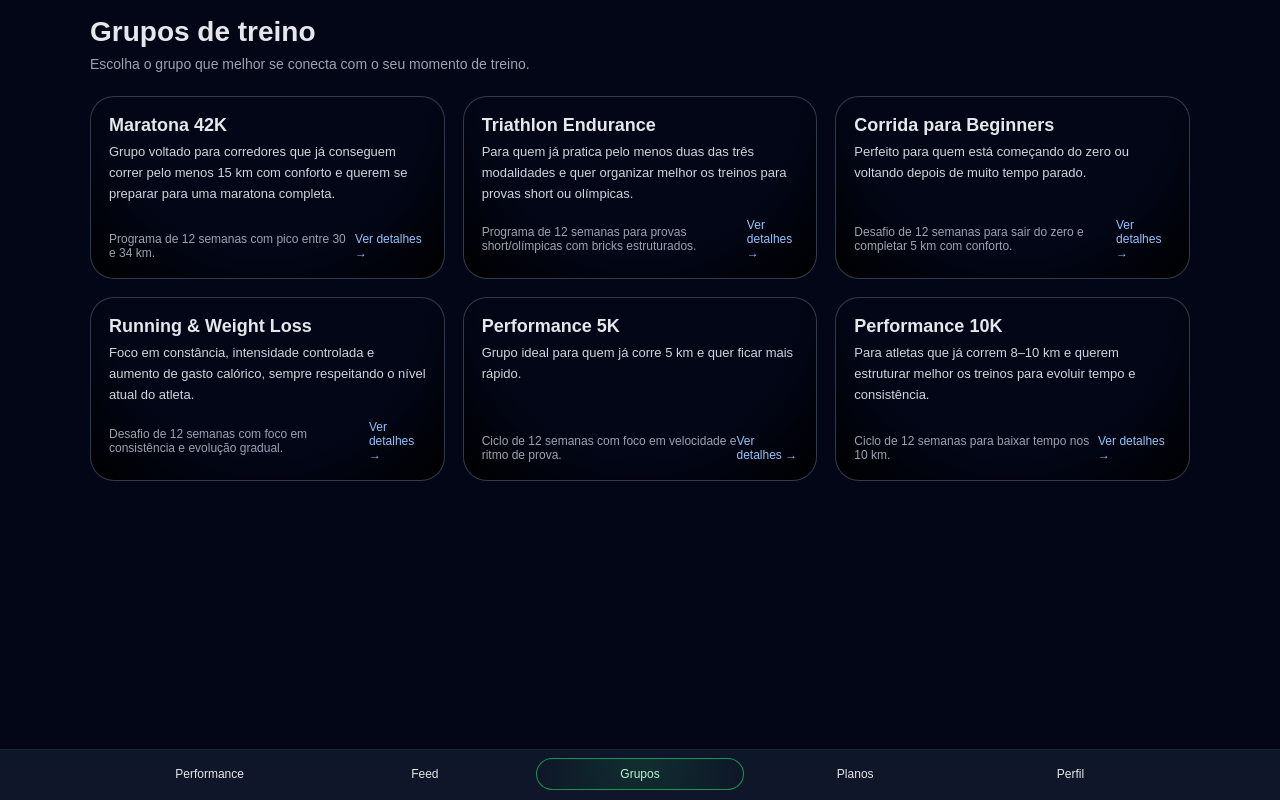
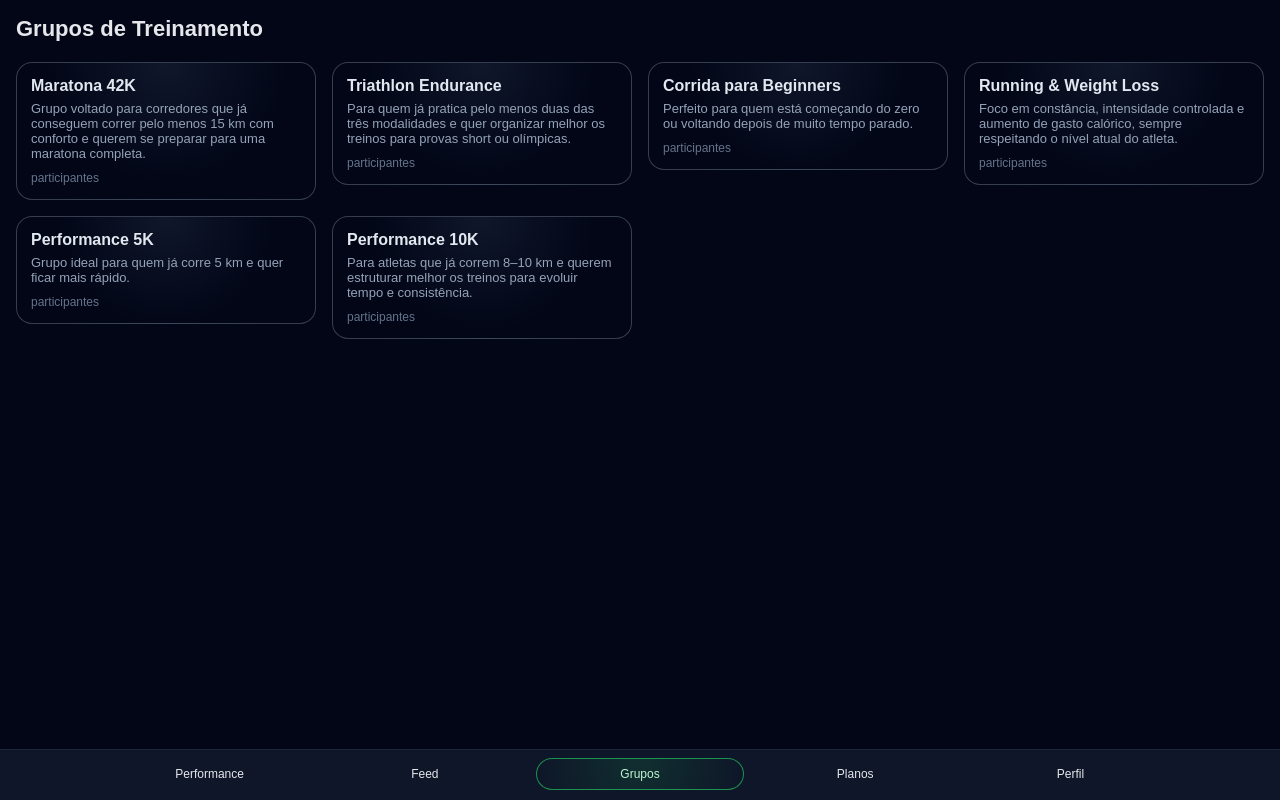
Before and after one commit to rafaelmorch/sportplatform, a Next.js app: page /groups in a window 1280 px wide. Built offline with nearby package versions, Linux system fonts and the light colour scheme.

Commit message:
Fix group members field and make cards clickable

```diff
--- a/app/groups/page.tsx
+++ b/app/groups/page.tsx
@@ -1,7 +1,7 @@
 // app/groups/page.tsx
 import Link from "next/link";
+import { trainingGroups } from "./groups-data";
 import BottomNavbar from "@/components/BottomNavbar";
-import { trainingGroups } from "./groups-data";
 
 export default function GroupsPage() {
   return (
@@ -11,118 +11,72 @@ export default function GroupsPage() {
         background: "#020617",
         color: "#e5e7eb",
         padding: "16px",
-        paddingBottom: "80px"
+        paddingBottom: "80px",
+      }}
+    >
+      <h1 style={{ fontSize: 22, fontWeight: 700, marginBottom: 20 }}>
+        Grupos de Treinamento
+      </h1>
+
+      <div
+        style={{
+          display: "grid",
+          gridTemplateColumns: "repeat(auto-fit, minmax(240px, 1fr))",
+          gap: 16,
+        }}
+      >
+        {trainingGroups.map((group) => (
+          <Link
+            key={group.slug}
+            href={`/groups/${group.slug}`}
+            style={{
+              textDecoration: "none",
+              color: "inherit",
             }}
           >
             <div
               style={{
-          maxWidth: "1100px",
-          margin: "0 auto"
-        }}
-      >
-        <header
-          style={{
-            marginBottom: "24px",
-            display: "flex",
-            flexDirection: "column",
-            gap: 8
-          }}
-        >
-          <h1
-            style={{
-              fontSize: 28,
-              fontWeight: 700,
-              margin: 0
-            }}
-          >
-            Grupos de treino
-          </h1>
-          <p
-            style={{
-              fontSize: 14,
-              color: "#9ca3af",
-              margin: 0
-            }}
-          >
-            Escolha o grupo que melhor se conecta com o seu momento de treino.
-          </p>
-        </header>
-
-        <section
-          style={{
-            display: "grid",
-            gridTemplateColumns: "repeat(auto-fit, minmax(280px, 1fr))",
-            gap: 18
-          }}
-        >
-          {trainingGroups.map((group) => (
-            <article
-              key={group.slug}
-              style={{
-                borderRadius: 24,
-                padding: "18px 18px",
-                background:
-                  "radial-gradient(circle at top, #020617, #020617 60%, #000000 100%)",
-                border: "1px solid rgba(55,65,81,0.9)",
-                display: "flex",
-                flexDirection: "column",
-                justifyContent: "space-between",
-                minHeight: 180
-              }}
-            >
-              <div
-                style={{
-                  display: "flex",
-                  flexDirection: "column",
-                  gap: 6
+                borderRadius: 16,
+                padding: "14px",
+                background: "radial-gradient(circle at top, #0f172a, #020617 60%)",
+                border: "1px solid rgba(148,163,184,0.35)",
+                cursor: "pointer",
+                transition: "transform 0.15s ease, border-color 0.15s ease",
               }}
             >
               <h2
                 style={{
-                    fontSize: 18,
+                  fontSize: 16,
                   fontWeight: 700,
-                    margin: 0
+                  marginBottom: 6,
+                  color: "#e2e8f0",
                 }}
               >
                 {group.title}
               </h2>
+
               <p
                 style={{
                   fontSize: 13,
-                    lineHeight: 1.6,
-                    color: "#d1d5db",
-                    margin: 0
+                  color: "#94a3b8",
+                  marginBottom: 10,
                 }}
               >
                 {group.shortDescription}
               </p>
-              </div>
 
-              <div
+              <p
                 style={{
-                  display: "flex",
-                  justifyContent: "space-between",
-                  alignItems: "center",
-                  marginTop: 14,
                   fontSize: 12,
-                  color: "#9ca3af"
+                  color: "#64748b",
+                  margin: 0,
                 }}
               >
-                <span>{group.includedChallengeSummary}</span>
-                <Link
-                  href={`/groups/${group.slug}`}
-                  style={{
-                    textDecoration: "none",
-                    color: "#93c5fd",
-                    fontWeight: 500
-                  }}
-                >
-                  Ver detalhes →
+                {group.members} participantes
+              </p>
+            </div>
           </Link>
-              </div>
-            </article>
         ))}
-        </section>
       </div>
 
       <BottomNavbar />
--- a/lib/supabase.ts
+++ b/lib/supabase.ts
@@ -1,3 +1,4 @@
+// lib/supabase.ts
 import { createClient } from "@supabase/supabase-js";
 
 const supabaseUrl = process.env.SUPABASE_URL!;
```
Lines whose indentation alone changed are shown as unchanged.
